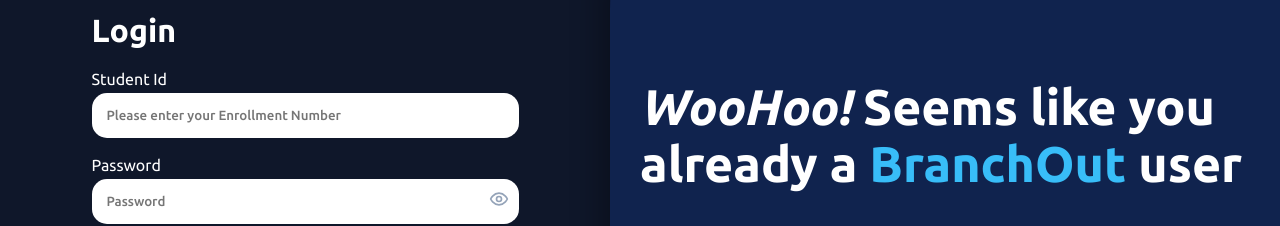
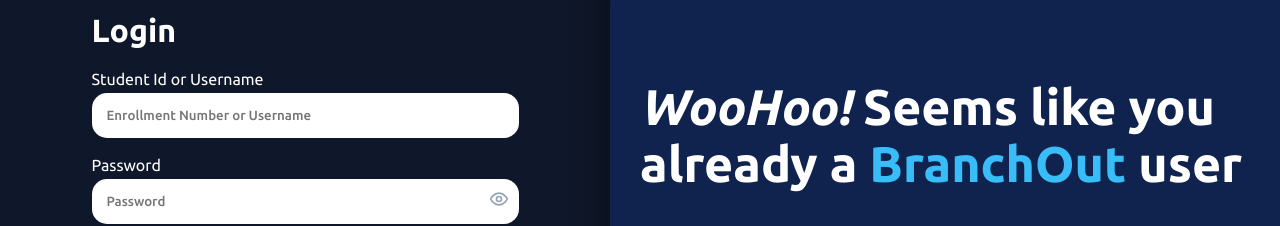
Before and after one commit to amantdevio/BranchOut, a website: page public/html/login.html in a window 1280 px wide. Shown: the part 231-457 px from the top of the page. Drawn offline with Linux system fonts and the light colour scheme.

Commit message:
Now user can login throgh their student_id or pseudonym(username)

```diff
--- a/public/html/login.html
+++ b/public/html/login.html
@@ -21,8 +21,8 @@
             <form id="loginForm" style="display: flex; flex-direction: column;">
                 <h1>Login</h1>
 
-                <label for="student_id">Student Id</label>
-                <input type="text" name="student_id" placeholder="Please enter your Enrollment Number" id="student_id" requied><br>
+                <label for="student_id">Student Id or Username</label>
+                <input type="text" name="student_id" placeholder="Enrollment Number or Username" id="student_id" requied><br>
 
                 <label for="password">Password</label>
                 <div class="password-wrapper">
```
